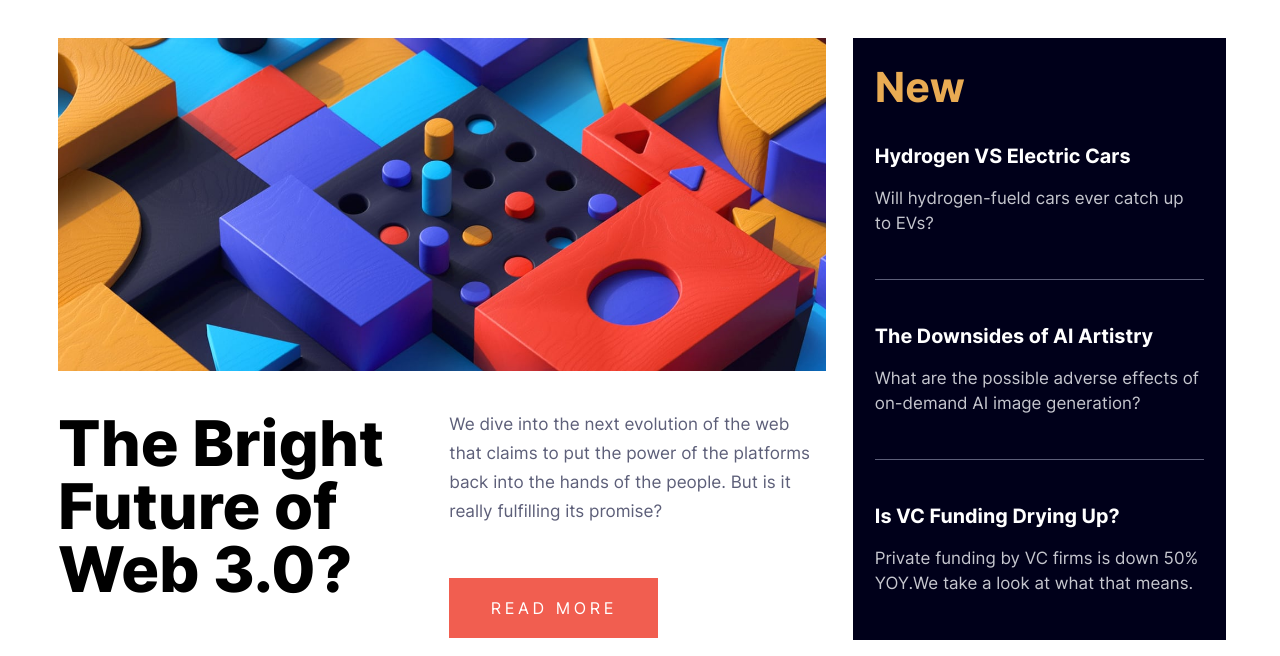
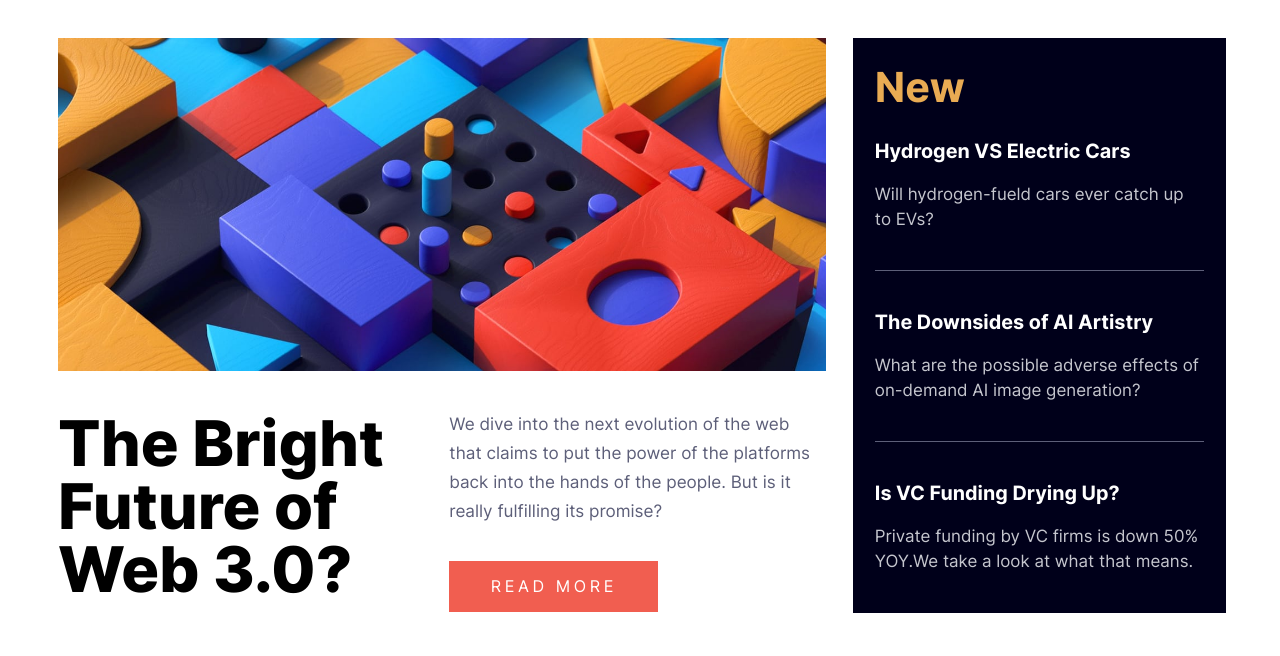
Before and after one commit to AbdouAI/news-page, a plain HTML site: page index.html in a window 1280 px wide. Shown: the part 144-800 px from the top of the page. Drawn offline with Linux system fonts and the light colour scheme.

Commit message:
updated button

```diff
--- a/css/style.css
+++ b/css/style.css
@@ -229,23 +229,21 @@
   font-family: RegularInter,sans-serif;
   padding-top: 1.1rem;
   font-size: .95rem;
-  max-width: 25rem
+  max-width: 25rem;
+  margin-bottom: 1.5rem;
 }
 
-.txt-btn button{
-  border-radius: 0;
-  border: none;
+.txt-btn .readmore-btn:link,.txt-btn .readmore-btn:visited{
   background-color: hsl(5, 85%, 63%);
   color: white;
   font-family: RegularInter,sans-serif;
   letter-spacing: .2rem;
   padding: .7rem 2rem;
   font-size: .9rem;
-  margin-top: 1.5rem;
-  cursor: pointer;
+  text-decoration: none;
 }
 
-.txt-btn button:active{
+.txt-btn .readmore-btn:active{
   background-color: hsl(240, 100%, 5%);
 }
 
@@ -353,7 +351,7 @@
 .content span{
   font-family: BoldInter,sans-serif;
   font-size: 2rem;
-  height: 45px;
+  height: 2.5rem;
   display: flex;
   align-items: flex-end;
   color: hsl(233, 8%, 79%);
@@ -437,10 +435,6 @@
   }
 
 
-  .txt-btn button{
-    padding: 1rem 2.3rem;
-    margin-top: 1.5rem;
-  }
 }
 @media screen and (min-width:830px){
 
@@ -507,10 +501,13 @@
 
   .content-box p{
     line-height: 1.7;
-    height: 9rem;
+    height: 8.77rem;
   }
 
+  .txt-btn .readmore-btn:link,.txt-btn .readmore-btn:visited{
+    padding: .85rem 2.3rem;
 
+  }
 
   .news-box{
     width: 100%;
@@ -525,7 +522,7 @@
     top: 1rem;
   }
   .news-box .news{
-    height: 10rem;
+    height: 9.5rem;
   }
 
 
--- a/index.html
+++ b/index.html
@@ -34,7 +34,7 @@
               We dive into the next evolution of the web that claims to put the power of the platforms back into the hands of the people.
               But is it really fulfilling its promise?
             </p>
-            <button>READ MORE</button>
+            <a href="#" class="readmore-btn">READ MORE</a>
           </div>
         </div>
       </div>
```
